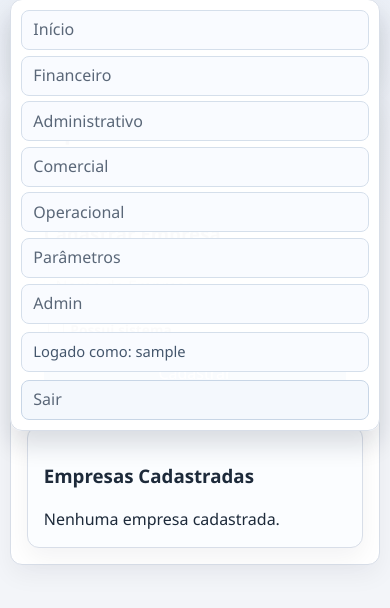
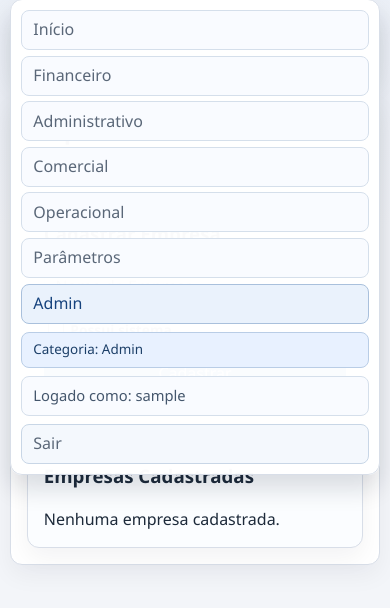
Before and after one commit to yRicke/PainelDeGerenciamento, a Django app: page /painel_admin/ in a window 390 px wide, after a click that opens the changed part. Shown: the part 67-675 px from the top of the page. Run offline with Django 5.2, Linux system fonts and the light colour scheme; the visitor is signed in with stand-in values (Sample User, id 1); data that the repository does not hold is empty.

Commit message:
nav bar com contexto

```diff
--- /dev/null
+++ b/app/context_processors.py
@@ -0,0 +1,104 @@
+from .utils.modulos_permissoes import MODULOS_POR_AREA, NOMES_EXIBICAO_MODULOS
+
+
+CATEGORY_LABELS = {
+    "index": "Inicio",
+    "financeiro": "Financeiro",
+    "administrativo": "Administrativo",
+    "comercial": "Comercial",
+    "operacional": "Operacional",
+    "parametros": "Parametros",
+    "admin": "Admin",
+}
+
+CATEGORY_SEGMENTS = {
+    "financeiro": "financeiro",
+    "administrativo": "administrativo",
+    "comercial": "comercial",
+    "operacional": "operacional",
+    "parametros": "parametros",
+}
+
+ADMIN_SEGMENTS = {
+    "admin",
+    "painel_admin",
+    "criar_empresa",
+    "editar_empresa",
+    "excluir_empresa",
+    "usuarios_permissoes",
+    "cadastrar_usuario",
+    "editar_usuario",
+    "excluir_usuario",
+}
+
+
+def _display_module_name(module_name):
+    return NOMES_EXIBICAO_MODULOS.get(module_name, module_name)
+
+
+def _build_module_context_by_segment():
+    mapping = {}
+    for area, modules in MODULOS_POR_AREA.items():
+        category_slug = area.lower()
+        for module in modules:
+            mapping[module["url"]] = {
+                "category_slug": category_slug,
+                "category_label": area,
+                "module_label": _display_module_name(module["nome"]),
+            }
+
+    # Rotas auxiliares do modulo de Orcamento x Realizado.
+    budget_ctx = mapping.get("orcamento")
+    if budget_ctx:
+        mapping["orcamentos"] = budget_ctx
+        mapping["orcamentos_realizados"] = budget_ctx
+        mapping["orcamento_x_realizado"] = budget_ctx
+
+    # Rotas legadas ainda usadas no Comercial.
+    if "agenda" not in mapping:
+        mapping["agenda"] = {
+            "category_slug": "comercial",
+            "category_label": "Comercial",
+            "module_label": "Agenda",
+        }
+
+    return mapping
+
+
+MODULE_CONTEXT_BY_SEGMENT = _build_module_context_by_segment()
+
+
+def _first_path_segment(path):
+    value = (path or "").strip("/")
+    if not value:
+        return ""
+    return value.split("/", 1)[0]
+
+
+def navbar_context(request):
+    path_segment = _first_path_segment(getattr(request, "path", ""))
+
+    active_category = None
+    current_category = None
+    current_module = None
+
+    if not path_segment:
+        active_category = "index"
+        current_category = CATEGORY_LABELS["index"]
+    elif path_segment in CATEGORY_SEGMENTS:
+        active_category = CATEGORY_SEGMENTS[path_segment]
+        current_category = CATEGORY_LABELS.get(active_category)
+    elif path_segment in ADMIN_SEGMENTS:
+        active_category = "admin"
+        current_category = CATEGORY_LABELS["admin"]
+    elif path_segment in MODULE_CONTEXT_BY_SEGMENT:
+        module_context = MODULE_CONTEXT_BY_SEGMENT[path_segment]
+        active_category = module_context["category_slug"]
+        current_category = module_context["category_label"]
+        current_module = module_context["module_label"]
+
+    return {
+        "nav_active_category": active_category,
+        "nav_current_category": current_category,
+        "nav_current_module": current_module,
+    }
--- a/app/templates/blocks/nav.html
+++ b/app/templates/blocks/nav.html
@@ -1,5 +1,17 @@
 <div class="nav-shell">
     <a class="brand" href="{% url 'index' %}">Painel Gerenciamento</a>
+    {% if user.is_authenticated %}
+    {% if nav_current_category or nav_current_module %}
+    <div class="nav-context nav-context--brand" aria-label="Contexto da pagina">
+        {% if nav_current_category %}
+        <span class="nav-context-chip nav-context-chip--category">Categoria: {{ nav_current_category }}</span>
+        {% endif %}
+        {% if nav_current_module %}
+        <span class="nav-context-chip nav-context-chip--module">M&oacute;dulo: {{ nav_current_module }}</span>
+        {% endif %}
+    </div>
+    {% endif %}
+    {% endif %}
 
     <button
         type="button"
@@ -13,17 +25,27 @@
 
     <div class="nav-panel" id="site-nav-panel">
         {% if user.is_authenticated %}
-        <nav class="nav-links" aria-label="Navegação principal">
-            <a class="{% if request.path == '/' %}is-active{% endif %}" {% if request.path == '/' %}aria-current="page"{% endif %} href="{% url 'index' %}">Início</a>
-            <a class="{% if request.path|slice:':11' == '/financeiro/' %}is-active{% endif %}" {% if request.path|slice:':11' == '/financeiro/' %}aria-current="page"{% endif %} href="{% url 'financeiro' %}">Financeiro</a>
-            <a class="{% if request.path|slice:':15' == '/administrativo/' %}is-active{% endif %}" {% if request.path|slice:':15' == '/administrativo/' %}aria-current="page"{% endif %} href="{% url 'administrativo' %}">Administrativo</a>
-            <a class="{% if request.path|slice:':11' == '/comercial/' %}is-active{% endif %}" {% if request.path|slice:':11' == '/comercial/' %}aria-current="page"{% endif %} href="{% url 'comercial' %}">Comercial</a>
-            <a class="{% if request.path|slice:':13' == '/operacional/' %}is-active{% endif %}" {% if request.path|slice:':13' == '/operacional/' %}aria-current="page"{% endif %} href="{% url 'operacional' %}">Operacional</a>
-            <a class="{% if request.path|slice:':12' == '/parametros/' %}is-active{% endif %}" {% if request.path|slice:':12' == '/parametros/' %}aria-current="page"{% endif %} href="{% url 'parametros' %}">Parâmetros</a>
+        <nav class="nav-links" aria-label="Navegacao principal">
+            <a class="{% if nav_active_category == 'index' %}is-active{% endif %}" {% if nav_active_category == 'index' %}aria-current="page"{% endif %} href="{% url 'index' %}">In&iacute;cio</a>
+            <a class="{% if nav_active_category == 'financeiro' %}is-active{% endif %}" {% if nav_active_category == 'financeiro' %}aria-current="page"{% endif %} href="{% url 'financeiro' %}">Financeiro</a>
+            <a class="{% if nav_active_category == 'administrativo' %}is-active{% endif %}" {% if nav_active_category == 'administrativo' %}aria-current="page"{% endif %} href="{% url 'administrativo' %}">Administrativo</a>
+            <a class="{% if nav_active_category == 'comercial' %}is-active{% endif %}" {% if nav_active_category == 'comercial' %}aria-current="page"{% endif %} href="{% url 'comercial' %}">Comercial</a>
+            <a class="{% if nav_active_category == 'operacional' %}is-active{% endif %}" {% if nav_active_category == 'operacional' %}aria-current="page"{% endif %} href="{% url 'operacional' %}">Operacional</a>
+            <a class="{% if nav_active_category == 'parametros' %}is-active{% endif %}" {% if nav_active_category == 'parametros' %}aria-current="page"{% endif %} href="{% url 'parametros' %}">Par&acirc;metros</a>
             {% if user.is_staff %}
-            <a class="{% if request.path|slice:':7' == '/admin/' %}is-active{% endif %}" {% if request.path|slice:':7' == '/admin/' %}aria-current="page"{% endif %} href="{% url 'painel_admin' %}">Admin</a>
+            <a class="{% if nav_active_category == 'admin' %}is-active{% endif %}" {% if nav_active_category == 'admin' %}aria-current="page"{% endif %} href="{% url 'painel_admin' %}">Admin</a>
             {% endif %}
         </nav>
+        {% if nav_current_category or nav_current_module %}
+        <div class="nav-context nav-context--menu" aria-label="Contexto da pagina">
+            {% if nav_current_category %}
+            <span class="nav-context-chip nav-context-chip--category">Categoria: {{ nav_current_category }}</span>
+            {% endif %}
+            {% if nav_current_module %}
+            <span class="nav-context-chip nav-context-chip--module">M&oacute;dulo: {{ nav_current_module }}</span>
+            {% endif %}
+        </div>
+        {% endif %}
         <span class="nav-user-info" title="Usuario logado">Logado como: {{ user.username }}</span>
         <a class="logout-link nav-auth-link" href="{% url 'sair' %}">Sair</a>
         {% else %}
--- a/setup/settings.py
+++ b/setup/settings.py
@@ -65,6 +65,7 @@ TEMPLATES = [
                 'django.template.context_processors.request',
                 'django.contrib.auth.context_processors.auth',
                 'django.contrib.messages.context_processors.messages',
+                'app.context_processors.navbar_context',
             ],
         },
     },
--- a/static/base.css
+++ b/static/base.css
@@ -137,6 +137,47 @@ body {
     background: #f7faff;
     white-space: nowrap;
     font-size: 0.92rem;
+}
+
+.nav-context {
+    display: inline-flex;
+    align-items: center;
+    gap: 0.4rem;
+    min-width: 0;
+    flex-wrap: wrap;
+}
+
+.nav-context-chip {
+    display: inline-flex;
+    align-items: center;
+    min-height: 30px;
+    border: 1px solid #c9d8ec;
+    border-radius: 999px;
+    padding: 0.2rem 0.6rem;
+    font-size: 0.84rem;
+    color: #24415f;
+    background: #f2f7ff;
+    white-space: nowrap;
+}
+
+.nav-context--brand {
+    margin-left: 0.35rem;
+}
+
+.nav-context--menu {
+    display: none;
+}
+
+.nav-context-chip--category {
+    border-color: #b9cde6;
+    background: #e8f1ff;
+    color: #1c3f68;
+}
+
+.nav-context-chip--module {
+    border-color: #d1dbeb;
+    background: #f8fbff;
+    color: #314b69;
 }
 
 .nav-links a:hover,
@@ -568,6 +609,26 @@ textarea:focus-visible {
         background: #f9fbff;
     }
 
+    .nav-context--menu {
+        width: 100%;
+        display: flex;
+        flex-direction: column;
+        align-items: stretch;
+        gap: 0.35rem;
+    }
+
+    .nav-context--menu .nav-context-chip {
+        width: 100%;
+        border-radius: 8px;
+        justify-content: flex-start;
+        min-height: 36px;
+        padding: 0.45rem 0.7rem;
+    }
+
+    .nav-context--brand {
+        display: none;
+    }
+
     .nav-links a.is-active,
     .nav-links a[aria-current="page"] {
         border-color: #a9c0dc;
```
